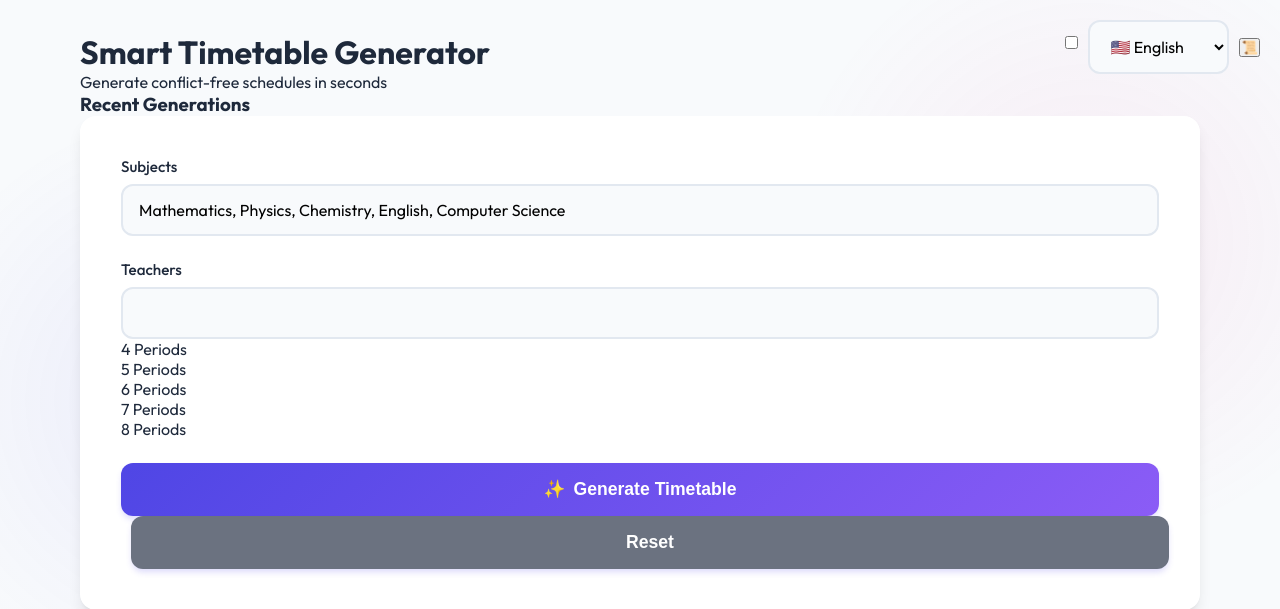
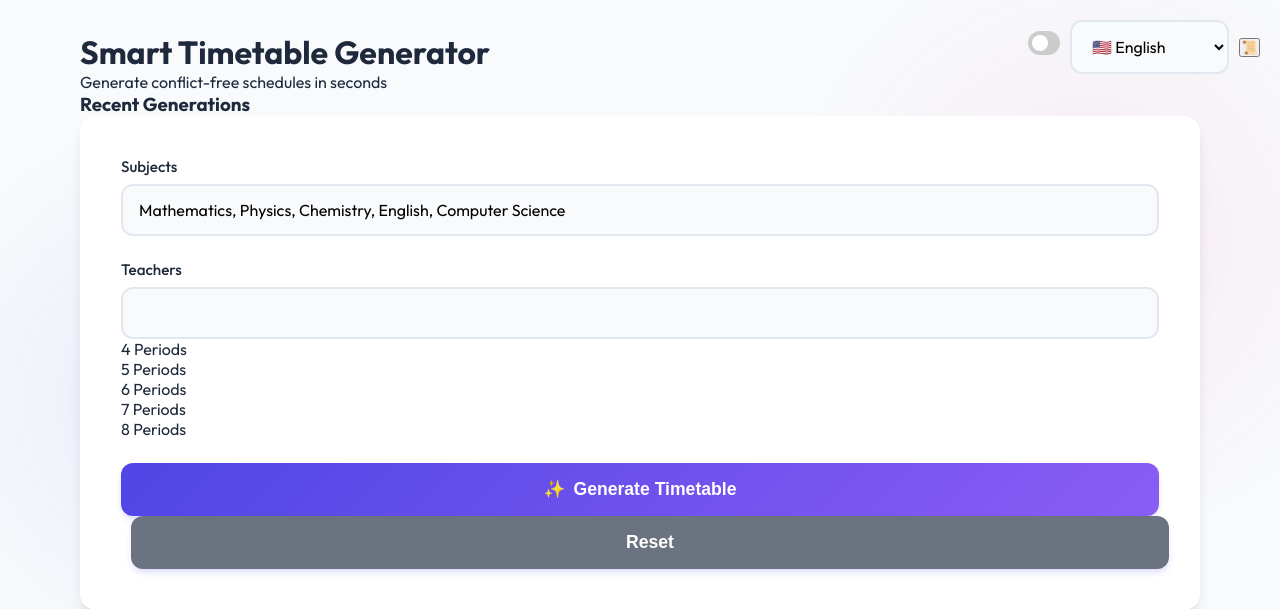
Before and after one commit to rithika5656/Smart-Timetable-Generator, a Flask app: page / in a window 1280 px wide. Shown: the top 609 px of the page. Run offline with Flask 3, Linux system fonts and the light colour scheme; parts of the project's set-up code (start-up, migrations or seed data) failed here and were passed over.

Commit message:
style.css

```diff
--- a/static/css/styles.css
+++ b/static/css/styles.css
@@ -24,6 +24,52 @@
     padding: 0;
     box-sizing: border-box;
     --white: #ffffff;
+}
+
+/* Toggle Switch */
+.switch {
+    position: relative;
+    display: inline-block;
+    width: 50px;
+    height: 24px;
+}
+
+.switch input {
+    opacity: 0;
+    width: 0;
+    height: 0;
+}
+
+.slider {
+    position: absolute;
+    cursor: pointer;
+    top: 0;
+    left: 0;
+    right: 0;
+    bottom: 0;
+    background-color: #ccc;
+    transition: .4s;
+    border-radius: 34px;
+}
+
+.slider:before {
+    position: absolute;
+    content: "";
+    height: 16px;
+    width: 16px;
+    left: 4px;
+    bottom: 4px;
+    background-color: white;
+    transition: .4s;
+    border-radius: 50%;
+}
+
+input:checked+.slider {
+    background-color: var(--primary);
+}
+
+input:checked+.slider:before {
+    transform: translateX(26px);
 }
 
 body {
```
